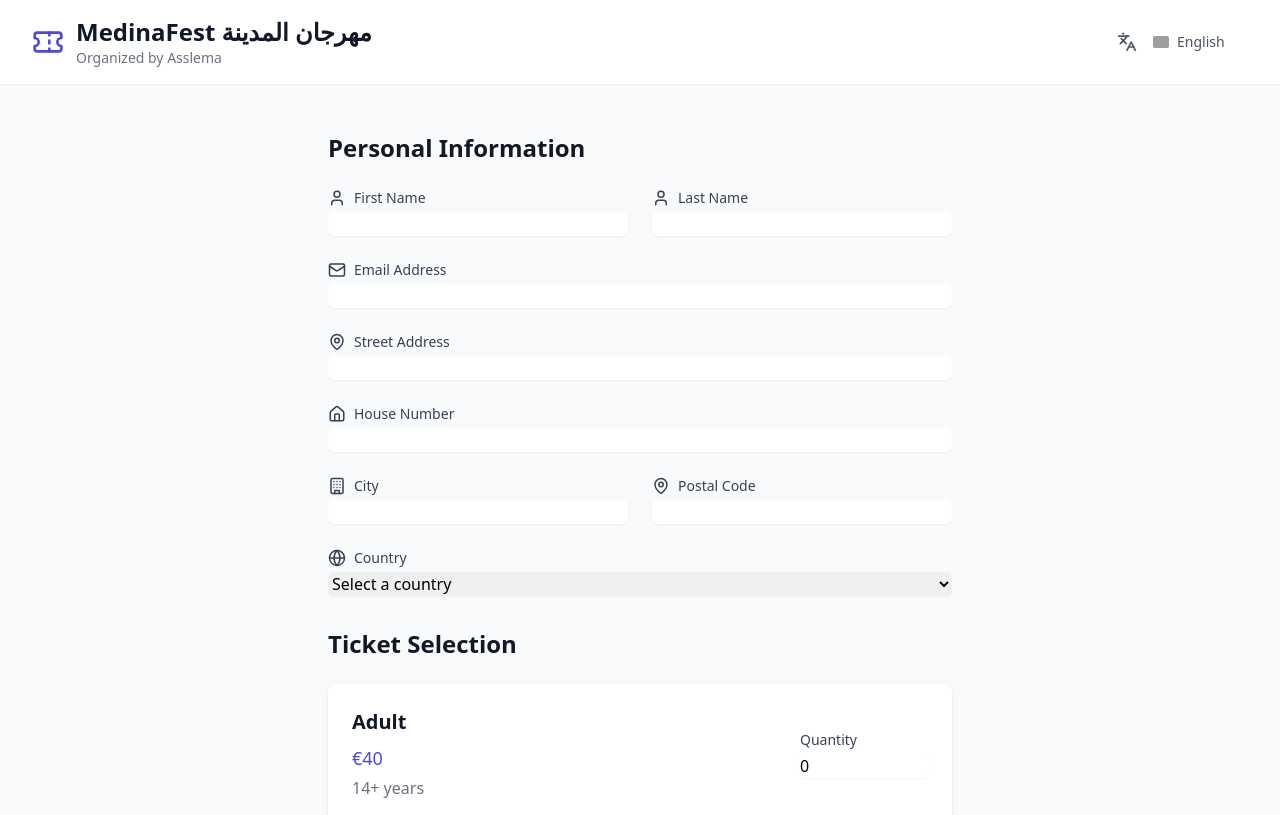
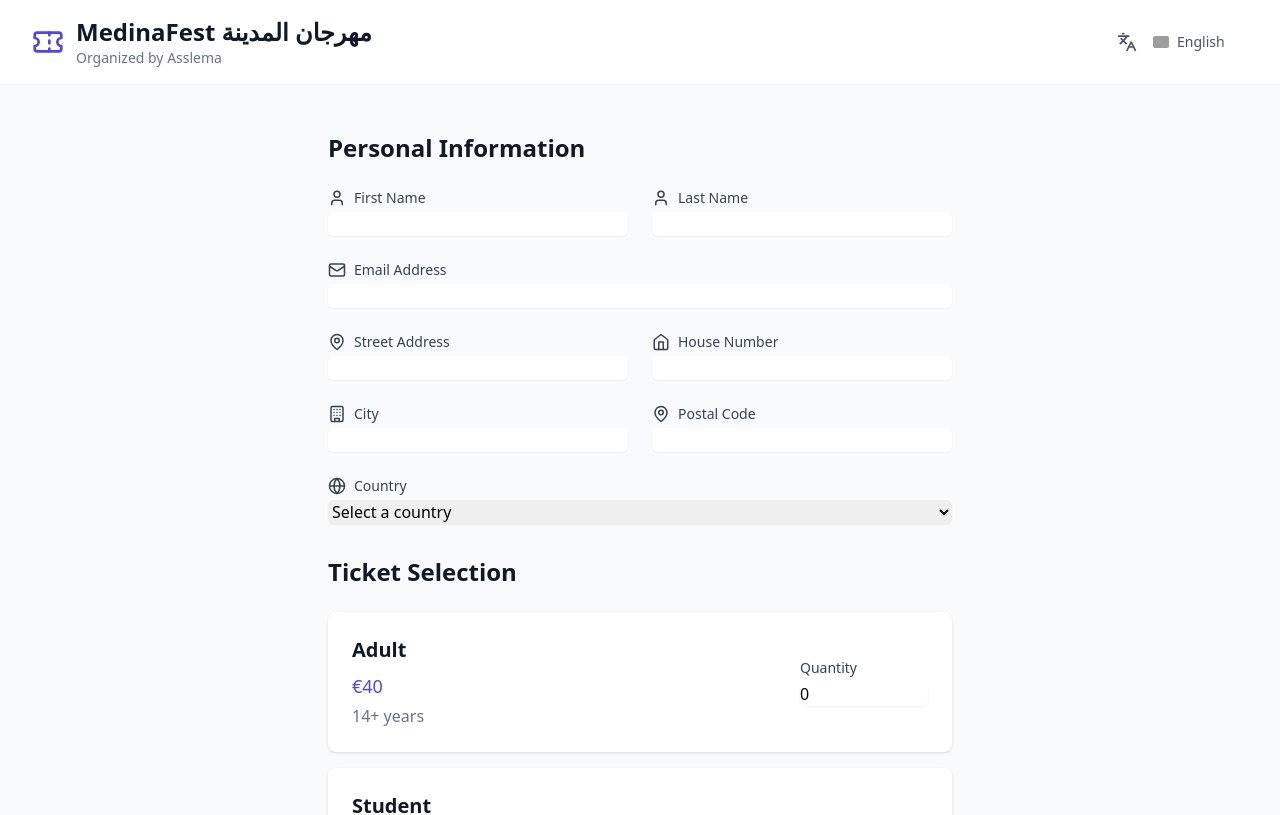
Before and after one commit to AmirGuidara/Bookify, a React (Vite) app: page / in a window 1280 px wide. Shown: the top 815 px of the page. Built offline with nearby package versions, Linux system fonts and the light colour scheme; grey boxes are pictures that could not be loaded.

Commit message:
BKFY-4: fix house number position in the form

```diff
--- a/src/components/BookingForm.tsx
+++ b/src/components/BookingForm.tsx
@@ -2,7 +2,7 @@ import React from 'react';
 import { useForm } from 'react-hook-form';
 import { zodResolver } from '@hookform/resolvers/zod';
 import { z } from 'zod';
-import { User, Mail, MapPin, Building, Globe, House } from 'lucide-react';
+import { User, Mail, MapPin, Building, Globe, Home } from 'lucide-react';
 import { TICKET_CATEGORIES } from '../config/tickets';
 import { countries } from '../data/countries';
 import { useLanguage } from '../contexts/LanguageContext';
@@ -92,7 +92,7 @@ export function BookingForm({ onSubmit }: BookingFormProps) {
             )}
           </div>
 
-          <div className="md:col-span-2">
+          <div>
             <label className="flex items-center gap-2 text-sm font-medium text-gray-700">
               <MapPin size={18} />
               {t('form.street')}
@@ -106,9 +106,9 @@ export function BookingForm({ onSubmit }: BookingFormProps) {
             )}
           </div>
 
-          <div className="md:col-span-2">
+          <div>
             <label className="flex items-center gap-2 text-sm font-medium text-gray-700">
-              <House size={18} />
+              <Home size={18} />
               {t('form.houseNumber')}
             </label>
             <input
```
